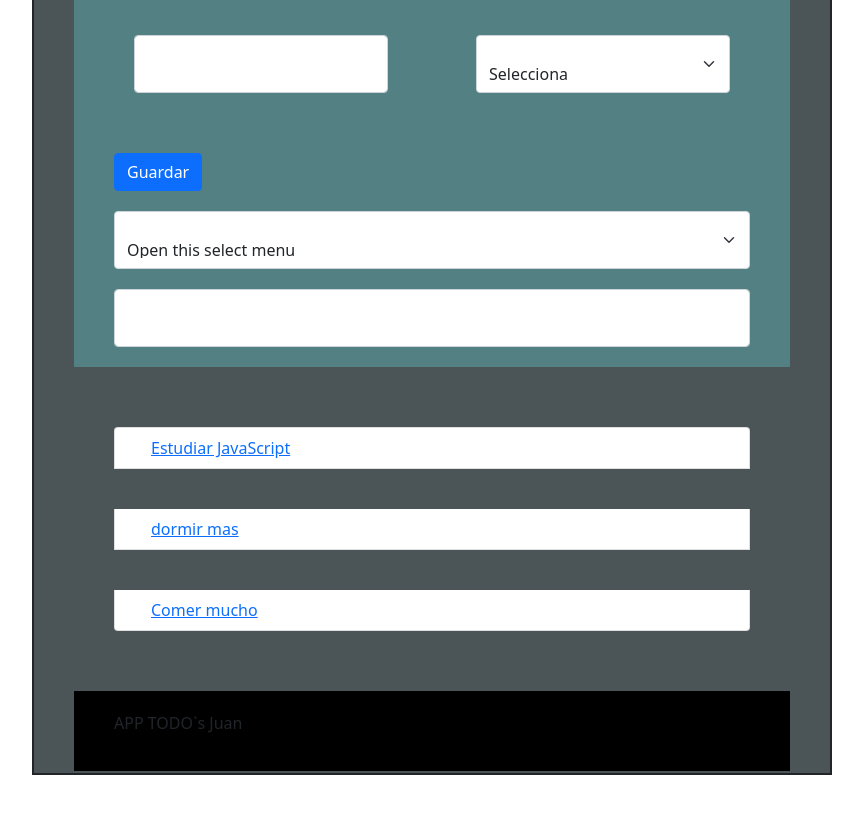
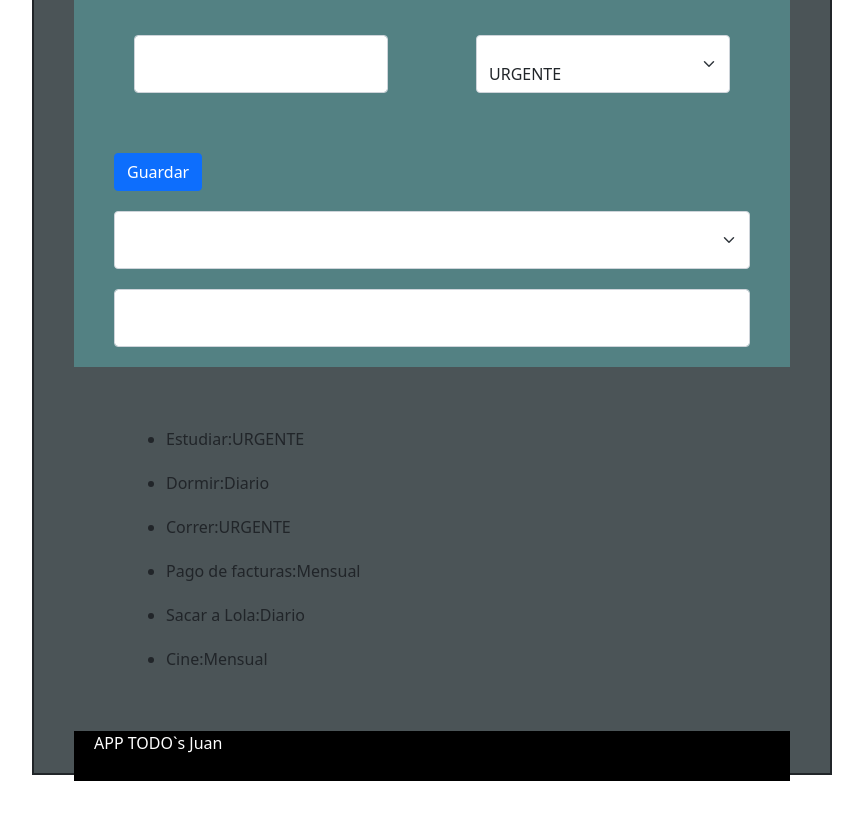
Before and after one commit to BEATRIZ7992/practica_2, a plain HTML site: page index.html in a window 1280 px wide. Shown: the part 135-950 px from the top of the page, without its empty margins (8-871 px from the left). Drawn offline with nearby package versions, Linux system fonts and the light colour scheme.

Commit message:
creaccion de archivos js

```diff
--- a/index.html
+++ b/index.html
@@ -11,6 +11,8 @@
     <link href="https://cdn.jsdelivr.net/npm/bootstrap@5.0.0-beta1/dist/css/bootstrap.min.css" rel="stylesheet"
         integrity="sha384-giJF6kkoqNQ00vy+HMDP7azOuL0xtbfIcaT9wjKHr8RbDVddVHyTfAAsrekwKmP1" crossorigin="anonymous">
     <link rel="stylesheet" href="style.css">
+
+    <script src="js/datos.js"></script>
 </head>
 
 <body>
@@ -31,10 +33,10 @@
                         <div class="form-floating">
                             <select class="form-select" id="floatingSelectGrid"
                                 aria-label="Floating label select example">
-                                <option selected>Selecciona</option>
+                                <!--   <option selected>Selecciona</option>
                                 <option value="1">Estudiar JS</option>
                                 <option value="2">Dormir mas</option>
-                                <option value="3">comer mucho</option>
+                                <option value="3">comer mucho</option -->>
                             </select>
                             <label for="floatingSelectGrid"></label>
                         </div>
@@ -52,10 +54,10 @@
 
                 <div class="form-floating">
                     <select class="form-select" id="floatingSelectGrid" aria-label="Floating label select example">
-                        <option selected>Open this select menu</option>
+                        <!--  <option selected>Open this select menu</option>
                         <option value="1">URGENTE</option>
                         <option value="2">Diaria</option>
-                        <option value="3">Mensual</option>
+                        <option value="3">Mensual</option> -->
                     </select>
                     <label for="floatingSelectGrid"></label>
                 </div>
@@ -68,13 +70,18 @@
 
         <main>
 
-            <ul class="list-group">
-                <li class="list-group-item" aria-current="true"><a href="">Estudiar JavaScript</a>
-                </li>
-                <li class="list-group-item"><a href="">dormir mas</a></li>
-                <li class="list-group-item"><a href="">Comer mucho</a></li>
 
-            </ul>
+            <section id=ListaTareas>
+                <!--    <h2></h2>
+                <ul>
+                    <li>${}</li>
+                    <li></li>
+                </ul>
+ -->
+            </section>
+
+
+
 
         </main>
 
@@ -82,9 +89,8 @@
 
         <footer>
 
-            <div class="Todos">
-                <p>APP TODO`s Juan</p>
-            </div>
+            <p>APP TODO`s Juan</p>
+
 
 
 
@@ -93,6 +99,10 @@
             integrity="sha384-ygbV9kiqUc6oa4msXn9868pTtWMgiQaeYH7/t7LECLbyPA2x65Kgf80OJFdroafW"
             crossorigin="anonymous"></script>
 
+
+        <script src="js/funciones.js"></script>
+        <script src="js/js.js"></script>
+
     </div>
 </body>
 
--- /dev/null
+++ b/js/datos.js
@@ -0,0 +1,8 @@
+const tareas = new Array(
+
+    { id: 0, titulo: 'Estudiar', prioridad: 'URGENTE' },
+    { id: 1, titulo: 'Dormir', prioridad: 'Diario' },
+    { id: 2, titulo: 'Correr', prioridad: 'URGENTE' },
+    { id: 3, titulo: 'Pago de facturas', prioridad: 'Mensual' },
+    { id: 4, titulo: 'Sacar a Lola', prioridad: 'Diario' },
+    { id: 5, titulo: 'Cine', prioridad: 'Mensual' })
--- /dev/null
+++ b/js/funciones.js
@@ -0,0 +1,41 @@
+
+
+let botones = document.querySelector('.form-select')
+let sectionListaTareas = document.querySelector('#ListaTareas')
+
+
+const printBoton = function (pBtn) {
+    for (let boton of pBtn) {
+        botones.innerHTML += `
+
+        <option value="1">${boton.prioridad}</option>
+
+   `
+    }
+}
+printBoton(tareas)
+
+
+
+const printTask = function (pListTask) {
+    for (let task of pListTask) {
+        sectionListaTareas.innerHTML += `
+
+                <ul>
+                    <li>${task.titulo}:${task.prioridad}</li>
+
+                </ul>`
+
+    }
+
+}
+printTask(tareas)
+
+//pintar solo los urgentes
+
+function filterByTitulo(pTitulo, pTaskList) {
+    const filterlist = pTaskList.filter(task => task.titulo == pTitulo)
+
+    return filterlist
+
+}
--- a/style.css
+++ b/style.css
@@ -43,6 +43,10 @@ main{
      display: grid;
     background-color: black;
     grid-template-rows: repeat(1, 1fr);
+    color: white;
+   height: 50px;
+
+
 
 
 
```
Also changed, not shown: js/js.js (added).
